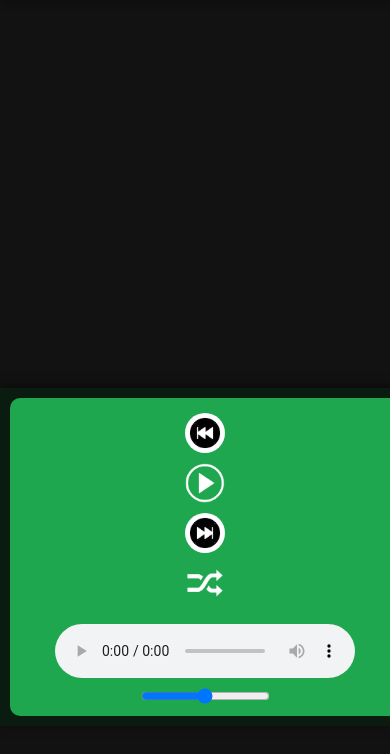
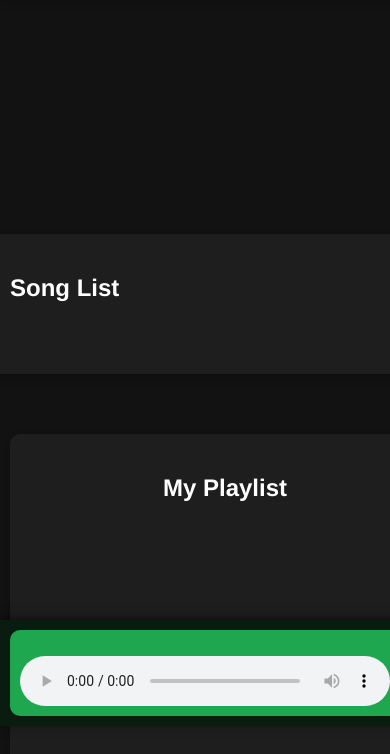
Before and after one commit to dragonsumu1/music-player, a website: page public/index.html in a window 390 px wide. Shown: the part 118-872 px from the top of the page. Drawn offline with Linux system fonts and the light colour scheme; no server answers.

Commit message:
control audio

```diff
--- a/public/index.html
+++ b/public/index.html
@@ -30,10 +30,6 @@
   </div>
   <div class="player-container">
     <div class="player">
-      <button id="prev-btn"></button>
-      <button id="play-pause-btn" class="play"></button>
-      <button id="next-btn"></button>
-      <button id="shuffle-btn"></button>
       <div class="song-title">
         <span id="song-title-text"></span>
       </div>
@@ -41,7 +37,6 @@
         <source id="audio-source" src="" type="audio/mpeg">
         Your browser does not support the audio element.
       </audio>
-      <input type="range" id="volume-slider" class="volume-slider" min="0" max="1" step="0.01">
     </div>
   </div>
   <script src="script.js"></script>
--- a/public/style.css
+++ b/public/style.css
@@ -97,7 +97,6 @@ body {
   flex-wrap: nowrap; /* Prevent wrapping of elements */
 }
 
-/* Song title */
 .song-title {
   font-size: 14px; /* Adjust font size */
   margin: 0 10px; /* Adjust margin */
@@ -126,14 +125,12 @@ body {
   }
 }
 
-/* Controls section */
 .controls {
   display: flex;
   justify-content: center;
   align-items: center;
-  margin: 0 10px;
+  margin: 0 10px; /* Adjust margin */
   flex-wrap: nowrap; /* Prevent wrapping of control buttons */
-  gap: 10px; /* Space between buttons */
 }
 
 button {
@@ -167,107 +164,88 @@ button#shuffle-btn {
   transform: none; /* Reset transform */
 }
 
-/* Adjust positioning of buttons to be centered and spaced out on mobile */
 button#play-pause-btn {
-  background-image: url('play.png'); /* Ensure the path is correct */
-  background-size: contain;
+  left: 50%; /* Center horizontally */
+  transform: translateX(-50%); /* Center horizontally */
 }
 
 button#play-pause-btn.play {
-  background-image: url('play.png');
+  background-image: url('play.png'); /* Ensure the path is correct */
 }
 
 button#play-pause-btn.pause {
-  background-image: url('pause.png');
+  background-image: url('pause.png'); /* Ensure the path is correct */
+}
+
+button#play-pause-btn:hover {
+  background-color: transparent;
 }
 
 button#prev-btn {
-  background-image: url('previous.png');
-  background-size: contain;
+  background-image: url('previous.png'); /* Ensure the path is correct */
+  left: calc(47% - 50px); /* Adjust position */
+}
+
+button#prev-btn:hover {
+  background-color: transparent;
 }
 
 button#next-btn {
-  background-image: url('next.png');
-  background-size: contain;
+  background-image: url('next.png'); /* Ensure the path is correct */
+  left: calc(50% + 50px); /* Adjust position */
+}
+
+button#next-btn:hover {
+  background-color: transparent;
 }
 
 button#shuffle-btn {
-  background-image: url('shuffle.png');
-  background-size: contain;
+  background-image: url('shuffle.png'); /* Ensure the path is correct */
+  left: calc(50% + 160px); /* Adjust position */
 }
 
-/* Adjust the layout for mobile */
-@media (max-width: 768px) {
-  .header {
-    flex-direction: column; /* Stack header elements vertically */
-    align-items: center;
+button#shuffle-btn:hover {
+  background-color: transparent;
 }
 
-  .header .logo-container {
-    margin-bottom: 10px; /* Add margin to separate elements */
+button#shuffle-btn.active {
+  background-color: transparent;
 }
 
-  .search-container {
-    width: 100%; /* Full width for mobile */
-    transform: translateX(0); /* Reset transform */
+button.add-btn {
+  background-color: #1db954; /* Change to match the overall design */
+  color: #ffffff;
+  margin-left: 10px;
+  border-radius: 5px; /* Add rounded corners */
+  box-shadow: 0 2px 4px rgba(0, 0, 0, 0.1); /* Add shadow */
 }
 
-  .main-container {
-    padding: 10px; /* Adjust padding */
+button.add-btn:hover {
+  background-color: #1aa34a; /* Slightly darker shade for hover effect */
 }
 
-  .player-container {
-    padding: 10px; /* Adjust padding */
+button.remove-btn {
+  background-color: #ff4757;
+  margin-left: 10px;
+  border-radius: 5px; /* Add rounded corners */
+  box-shadow: 0 2px 4px rgba(0, 0, 0, 0.1); /* Add shadow */
 }
 
-  .player {
-    flex-direction: column; /* Stack player elements vertically */
-    padding: 10px; /* Adjust padding */
-    align-items: center; /* Center elements horizontally */
+button.remove-btn:hover {
+  background-color: #ff6b81;
 }
 
-  .controls {
-    margin: 10px 0; /* Adjust margin */
-    flex-direction: row; /* Arrange control buttons in a row */
-    justify-content: center; /* Center control buttons */
-    flex-wrap: nowrap; /* Prevent wrapping of control buttons */
-  }
-
-  button#play-pause-btn,
-  button#prev-btn,
-  button#next-btn,
-  button#shuffle-btn {
-    width: 40px; /* Adjust size for mobile */
-    height: 40px; /* Adjust size for mobile */
-    margin: 5px; /* Adjust margin for mobile */
-  }
-
-  .volume-slider {
-    margin-top: 10px; /* Add margin to separate from control buttons */
+audio {
+  margin: 0 10px; /* Adjust margin */
+  width: 100%; /* Set width to 100% */
+  max-width: 600px; /* Set maximum width */
+  height: 50px; /* Set height */
 }
 
 .song-list {
-    padding: 20px; /* Adjust padding */
-    left: 0; /* Reset left position */
-    transform: none; /* Reset transform */
-  }
-
-  .my-playlist-container {
-    padding: 20px; /* Adjust padding */
-    left: 0; /* Reset left position */
-    transform: none; /* Reset transform */
-  }
-
-  .my-playlist {
-    padding: 20px; /* Adjust padding */
-  }
-}
-
-/* Song list */
-.song-list {
   display: flex;
   flex-direction: column;
-  margin-top: 500px;
+  margin-top: 300px;
   width: 100%; /* Change to 100% for mobile */
   max-width: 600px; /* Set maximum width */
   background-color: #1e1e1e; /* Add background color */
@@ -324,3 +302,114 @@ button#shuffle-btn {
 .song-list li:hover {
   background-color: #333333;
 }
+
+.song-list li.active,
+.my-playlist li.active {
+  background-color: #1db954; /* Highlight color */
+}
+
+.my-playlist-container {
+  width: 100%; /* Change to 100% for mobile */
+  max-width: 600px; /* Set maximum width */
+  padding: 20px;
+  position: relative; /* Change to relative for mobile */
+  top: 20px; /* Adjust position */
+  left: 50%; /* Center horizontally */
+  transform: translateX(-50%); /* Center horizontally */
+  height: auto; /* Adjust height */
+  overflow-y: auto; /* Add vertical scroll if content overflows */
+}
+
+.my-playlist {
+  margin-top: 20px;
+  width: 100%;
+  background-color: #1e1e1e; /* Add background color */
+  border-radius: 10px; /* Add rounded edges */
+  padding: 20px; /* Adjust padding */
+  box-shadow: 0 4px 8px rgba(0, 0, 0, 0.2); /* Add shadow */
+  min-height: 300px; /* Set minimum height */
+}
+
+.my-playlist h2 {
+  margin-bottom: 10px;
+}
+
+.my-playlist ul {
+  list-style-type: none;
+  padding: 0;
+}
+
+.my-playlist li {
+  display: flex;
+  justify-content: space-between;
+  align-items: center;
+  padding: 10px;
+  background-color: #282828;
+  border: none;
+  border-radius: 5px;
+  margin: 5px 0;
+  cursor: pointer;
+  transition: background-color 0.3s;
+  box-shadow: 0 2px 4px rgba(0, 0, 0, 0.1); /* Add shadow */
+}
+
+.my-playlist li:hover {
+  background-color: #333333;
+}
+
+.volume-slider {
+  display: none; /* Hide the volume slider */
+}
+
+/* Media queries for mobile devices */
+@media (max-width: 768px) {
+  .header {
+    flex-direction: column; /* Stack header elements vertically */
+    align-items: center;
+  }
+
+  .header .logo-container {
+    margin-bottom: 10px; /* Add margin to separate elements */
+  }
+
+  .search-container {
+    width: 100%; /* Full width for mobile */
+    transform: translateX(0); /* Reset transform */
+  }
+
+  .main-container {
+    padding: 10px; /* Adjust padding */
+  }
+
+  .player-container {
+    padding: 10px; /* Adjust padding */
+  }
+
+  .player {
+    flex-direction: column; /* Stack player elements vertically */
+    padding: 10px; /* Adjust padding */
+    align-items: center; /* Center elements horizontally */
+  }
+
+  audio {
+    width: 100%; /* Set width to 100% */
+    max-width: 100%; /* Set maximum width to 100% */
+    height: 50px; /* Set height */
+  }
+
+  .song-list {
+    padding: 20px; /* Adjust padding */
+    left: 0; /* Reset left position */
+    transform: none; /* Reset transform */
+  }
+
+  .my-playlist-container {
+    padding: 20px; /* Adjust padding */
+    left: 0; /* Reset left position */
+    transform: none; /* Reset transform */
+  }
+
+  .my-playlist {
+    padding: 20px; /* Adjust padding */
+  }
+}
```
Lines whose indentation alone changed are shown as unchanged.
